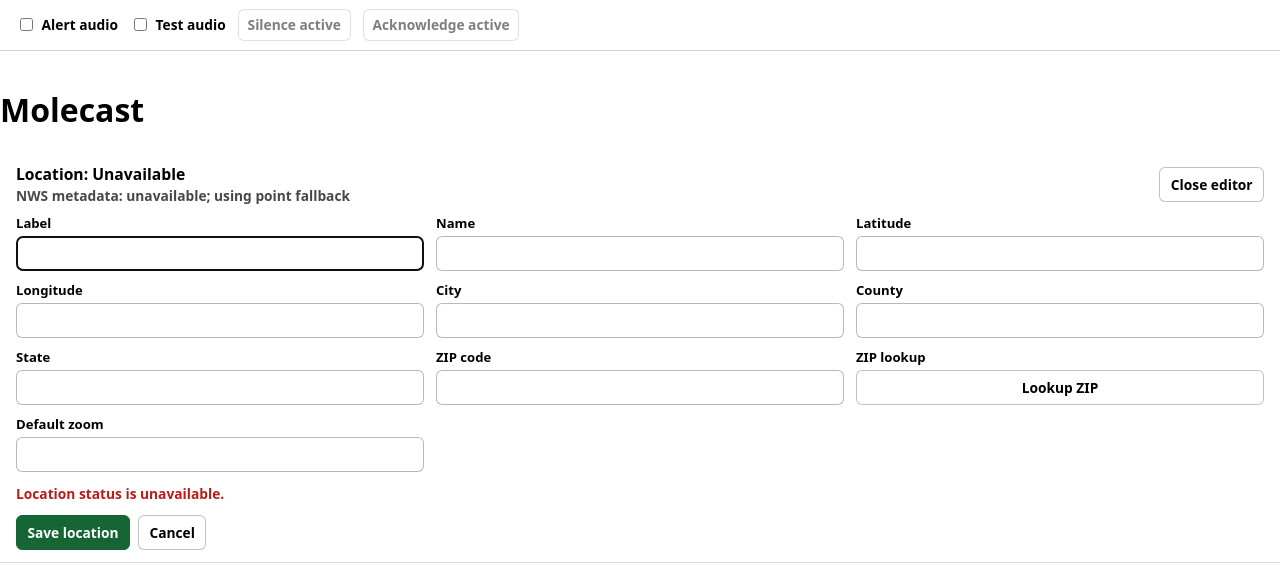
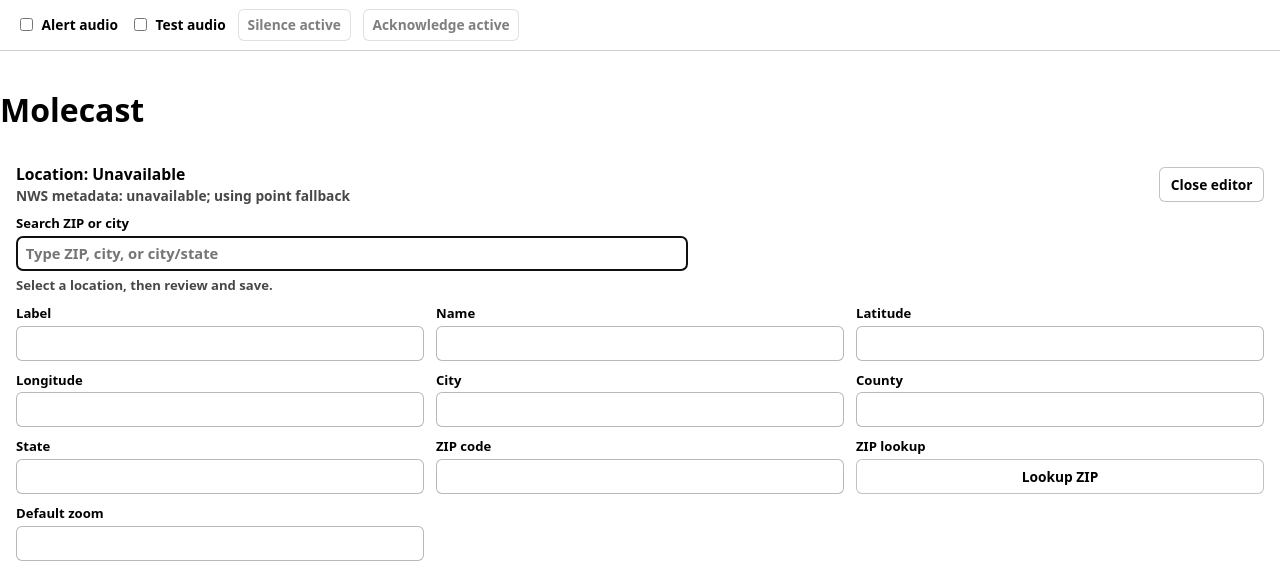
Before and after one commit to Hawcelison/molecast, a Python web app: template backend/app/templates/dashboard.html in a window 1280 px wide, after a click on "Edit location". Shown: the top 563 px of the page. Run offline with Jinja, Linux system fonts and the light colour scheme; the template is opened without the code that fills it: most values are stand-ins (such as "Sample title", 1, 10 or a date in 2020); some libraries are stand-ins or nearby versions.

Commit message:
Add location search autocomplete UI

```diff
--- a/backend/app/static/css/app.css
+++ b/backend/app/static/css/app.css
@@ -323,6 +323,13 @@ table {
   grid-template-columns: repeat(3, minmax(0, 1fr));
 }
 
+.location-editor__search {
+  display: grid;
+  gap: 0.35rem;
+  max-width: 42rem;
+  position: relative;
+}
+
 .location-editor label {
   display: grid;
   font-size: 0.82rem;
@@ -340,6 +347,83 @@ table {
   min-width: 0;
   padding: 0.48rem 0.55rem;
   width: 100%;
+}
+
+.location-editor__search-status,
+.location-editor__selected {
+  color: color-mix(in srgb, currentColor 72%, transparent);
+  font-size: 0.82rem;
+  font-weight: 700;
+  line-height: 1.3;
+  margin: 0;
+}
+
+.location-editor__search-status[data-state="error"] {
+  color: #b91c1c;
+}
+
+.location-editor__search-status[data-state="success"] {
+  color: #166534;
+}
+
+.location-editor__search-status[data-state="pending"] {
+  color: #1d4ed8;
+}
+
+.location-editor__search-status[data-state="empty"] {
+  color: color-mix(in srgb, currentColor 72%, transparent);
+}
+
+.location-editor__suggestions {
+  background: #ffffff;
+  border: 1px solid color-mix(in srgb, currentColor 22%, transparent);
+  border-radius: 6px;
+  box-shadow: 0 10px 24px rgb(15 23 42 / 0.14);
+  display: grid;
+  max-height: 17rem;
+  overflow-y: auto;
+  position: absolute;
+  top: calc(100% - 0.1rem);
+  width: 100%;
+  z-index: 30;
+}
+
+.location-editor__suggestions[hidden] {
+  display: none;
+}
+
+.location-editor__suggestion {
+  background: transparent;
+  border: 0;
+  border-bottom: 1px solid color-mix(in srgb, currentColor 10%, transparent);
+  color: inherit;
+  cursor: pointer;
+  display: grid;
+  gap: 0.12rem;
+  padding: 0.58rem 0.7rem;
+  text-align: left;
+}
+
+.location-editor__suggestion:last-child {
+  border-bottom: 0;
+}
+
+.location-editor__suggestion:hover,
+.location-editor__suggestion.is-highlighted {
+  background: #e0f2fe;
+}
+
+.location-editor__suggestion-primary {
+  font-size: 0.9rem;
+  font-weight: 850;
+  line-height: 1.25;
+}
+
+.location-editor__suggestion-secondary {
+  color: color-mix(in srgb, currentColor 68%, transparent);
+  font-size: 0.78rem;
+  font-weight: 700;
+  line-height: 1.25;
 }
 
 .location-editor__lookup {
--- a/backend/app/static/js/location-editor.js
+++ b/backend/app/static/js/location-editor.js
@@ -5,6 +5,11 @@
     isOpen: false,
     isSaving: false,
     isLookingUpZip: false,
+    searchTimer: null,
+    searchRequestId: 0,
+    searchAbortController: null,
+    searchResults: [],
+    highlightedSearchIndex: -1,
   };
 
   const fieldNames = [
@@ -32,6 +37,10 @@
     return getElement(`location-${name.replace("_", "-")}`);
   }
 
+  function getSearchInput() {
+    return getElement("location-search");
+  }
+
   function formatLocation(location) {
     if (!location) {
       return "Unavailable";
@@ -56,6 +65,39 @@
     message.dataset.state = type || "";
   }
 
+  function setSearchStatus(text, type) {
+    const status = getElement("location-search-status");
+    if (!status) {
+      return;
+    }
+    status.textContent = text || "";
+    status.dataset.state = type || "";
+  }
+
+  function setSearchExpanded(isExpanded) {
+    const input = getSearchInput();
+    if (input) {
+      input.setAttribute("aria-expanded", String(isExpanded));
+      if (!isExpanded) {
+        input.removeAttribute("aria-activedescendant");
+      }
+    }
+  }
+
+  function clearSearchTimer() {
+    if (state.searchTimer) {
+      window.clearTimeout(state.searchTimer);
+      state.searchTimer = null;
+    }
+  }
+
+  function abortPendingSearch() {
+    if (state.searchAbortController) {
+      state.searchAbortController.abort();
+      state.searchAbortController = null;
+    }
+  }
+
   function setPanelOpen(isOpen) {
     state.isOpen = isOpen;
     const panel = getElement("location-editor-panel");
@@ -69,7 +111,8 @@
     }
     if (isOpen) {
       populateForm(state.activeLocation);
-      getField("label")?.focus();
+      setSearchStatus("Select a location, then review and save.", "");
+      getSearchInput()?.focus();
     }
   }
 
@@ -155,6 +198,151 @@
     };
   }
 
+  function buildSuggestionLocation(suggestion) {
+    const city = suggestion.city || "";
+    const stateCode = suggestion.state || "";
+    const zipCode = suggestion.zip || "";
+    const cityState = [city, stateCode].filter(Boolean).join(", ");
+    const label = suggestion.kind === "zip" && zipCode
+      ? `${cityState} ${zipCode}`.trim()
+      : cityState || suggestion.label || "Selected location";
+
+    return {
+      label: label,
+      name: label,
+      city: city,
+      county: suggestion.county || "",
+      state: stateCode,
+      zip_code: zipCode,
+      latitude: suggestion.latitude,
+      longitude: suggestion.longitude,
+      default_zoom: suggestion.default_zoom || parseNumberField("default_zoom") || 9,
+    };
+  }
+
+  function readableToken(value) {
+    return String(value || "")
+      .replace(/_/g, " ")
+      .replace(/\b\w/g, function (letter) {
+        return letter.toUpperCase();
+      });
+  }
+
+  function suggestionSecondaryText(suggestion) {
+    const parts = [];
+    const county = suggestion.county || "";
+    if (suggestion.kind) {
+      parts.push(readableToken(suggestion.kind));
+    }
+    if (suggestion.accuracy) {
+      parts.push(readableToken(suggestion.accuracy));
+    }
+    if (county) {
+      parts.push(county.toLowerCase().endsWith(" county") ? county : `${county} County`);
+    }
+    return parts.join(" - ");
+  }
+
+  function updateHighlightedSuggestion() {
+    const input = getSearchInput();
+    const options = Array.from(getElement("location-search-results")?.querySelectorAll("[role='option']") || []);
+    options.forEach(function (option, index) {
+      const isHighlighted = index === state.highlightedSearchIndex;
+      option.classList.toggle("is-highlighted", isHighlighted);
+      option.setAttribute("aria-selected", String(isHighlighted));
+      if (isHighlighted && input) {
+        input.setAttribute("aria-activedescendant", option.id);
+      }
+    });
+    if (state.highlightedSearchIndex < 0 && input) {
+      input.removeAttribute("aria-activedescendant");
+    }
+  }
+
+  function clearSuggestions() {
+    const results = getElement("location-search-results");
+    state.searchResults = [];
+    state.highlightedSearchIndex = -1;
+    if (results) {
+      results.replaceChildren();
+      results.hidden = true;
+    }
+    setSearchExpanded(false);
+  }
+
+  function renderSuggestions(suggestions) {
+    const results = getElement("location-search-results");
+    if (!results) {
+      return;
+    }
+
+    results.replaceChildren();
+    state.searchResults = suggestions;
+    state.highlightedSearchIndex = suggestions.length > 0 ? 0 : -1;
+
+    suggestions.forEach(function (suggestion, index) {
+      const option = document.createElement("button");
+      option.id = `location-search-option-${index}`;
+      option.className = "location-editor__suggestion";
+      option.type = "button";
+      option.setAttribute("role", "option");
+      option.setAttribute("aria-selected", "false");
+      option.addEventListener("click", function () {
+        selectSuggestion(index);
+      });
+
+      const primary = document.createElement("span");
+      primary.className = "location-editor__suggestion-primary";
+      primary.textContent = suggestion.label || "Unnamed location";
+
+      const secondary = document.createElement("span");
+      secondary.className = "location-editor__suggestion-secondary";
+      secondary.textContent = suggestionSecondaryText(suggestion);
+
+      option.append(primary, secondary);
+      results.append(option);
+    });
+
+    results.hidden = suggestions.length === 0;
+    setSearchExpanded(suggestions.length > 0);
+    updateHighlightedSuggestion();
+  }
+
+  function setSelectedSuggestionPreview(suggestion) {
+    const preview = getElement("location-selected-suggestion");
+    if (!preview) {
+      return;
+    }
+    if (!suggestion) {
+      preview.hidden = true;
+      preview.textContent = "";
+      return;
+    }
+    const secondary = suggestionSecondaryText(suggestion);
+    preview.textContent = secondary
+      ? `Selected: ${suggestion.label} (${secondary})`
+      : `Selected: ${suggestion.label}`;
+    preview.hidden = false;
+  }
+
+  function selectSuggestion(index) {
+    const suggestion = state.searchResults[index];
+    if (!suggestion) {
+      return;
+    }
+
+    populateForm(buildSuggestionLocation(suggestion));
+    const input = getSearchInput();
+    if (input) {
+      input.value = suggestion.label || "";
+    }
+    clearSuggestions();
+    setSelectedSuggestionPreview(suggestion);
+    setSearchStatus("Select a location, then review and save.", "success");
+    setMessage("Search populated the editor. Review and save to apply.", "success");
+    getField("label")?.focus();
+  }
+
   async function fetchJson(url, options) {
     const response = await window.fetch(url, options);
     let body = null;
@@ -168,6 +356,59 @@
       throw new Error(typeof detail === "string" ? detail : `Request failed with ${response.status}.`);
     }
     return body;
+  }
+
+  async function searchLocations(query, requestId) {
+    abortPendingSearch();
+    state.searchAbortController = new AbortController();
+    setSearchStatus("Searching locations...", "pending");
+
+    try {
+      const payload = await fetchJson(
+        `/api/location/search?q=${encodeURIComponent(query)}&limit=8&type=zip,city`,
+        { signal: state.searchAbortController.signal },
+      );
+      if (requestId !== state.searchRequestId) {
+        return;
+      }
+      const suggestions = Array.isArray(payload?.results) ? payload.results : [];
+      if (suggestions.length === 0) {
+        clearSuggestions();
+        setSearchStatus("No matching locations found", "empty");
+        return;
+      }
+      renderSuggestions(suggestions);
+      setSearchStatus("Select a location, then review and save.", "");
+    } catch (error) {
+      if (error.name === "AbortError" || requestId !== state.searchRequestId) {
+        return;
+      }
+      clearSuggestions();
+      setSearchStatus(error.message || "Location search failed.", "error");
+    } finally {
+      if (requestId === state.searchRequestId) {
+        state.searchAbortController = null;
+      }
+    }
+  }
+
+  function queueLocationSearch() {
+    clearSearchTimer();
+    abortPendingSearch();
+    state.searchRequestId += 1;
+    const requestId = state.searchRequestId;
+    const query = getSearchInput()?.value.trim() || "";
+
+    setSelectedSuggestionPreview(null);
+    if (query.length < 2) {
+      clearSuggestions();
+      setSearchStatus("Type at least 2 characters to search ZIP or city.", "");
+      return;
+    }
+
+    state.searchTimer = window.setTimeout(function () {
+      searchLocations(query, requestId);
+    }, 300);
   }
 
   function updateConfig(location) {
@@ -223,6 +464,9 @@
     try {
       const lookup = await fetchJson(`/api/location/lookup/${encodeURIComponent(zipCode)}`);
       populateForm(buildZipLocation(lookup));
+      clearSuggestions();
+      setSelectedSuggestionPreview(null);
+      setSearchStatus("Select a location, then review and save.", "");
       setMessage("ZIP lookup populated the editor. Review and save to apply.", "success");
       getField("label")?.focus();
     } catch (error) {
@@ -301,11 +545,49 @@
     });
     getElement("location-editor-cancel")?.addEventListener("click", function () {
       setMessage("", "");
+      clearSearchTimer();
+      abortPendingSearch();
+      clearSuggestions();
+      setSelectedSuggestionPreview(null);
+      if (getSearchInput()) {
+        getSearchInput().value = "";
+      }
+      setSearchStatus("Select a location, then review and save.", "");
       populateForm(state.activeLocation);
       setPanelOpen(false);
     });
     getElement("location-zip-lookup")?.addEventListener("click", lookupZipCode);
     getElement("location-editor-form")?.addEventListener("submit", saveLocation);
+    getSearchInput()?.addEventListener("input", queueLocationSearch);
+    getSearchInput()?.addEventListener("keydown", function (event) {
+      if (event.key === "ArrowDown") {
+        if (state.searchResults.length > 0) {
+          event.preventDefault();
+          state.highlightedSearchIndex = Math.min(
+            state.highlightedSearchIndex + 1,
+            state.searchResults.length - 1,
+          );
+          updateHighlightedSuggestion();
+        }
+      } else if (event.key === "ArrowUp") {
+        if (state.searchResults.length > 0) {
+          event.preventDefault();
+          state.highlightedSearchIndex = Math.max(state.highlightedSearchIndex - 1, 0);
+          updateHighlightedSuggestion();
+        }
+      } else if (event.key === "Enter") {
+        event.preventDefault();
+        if (state.highlightedSearchIndex >= 0) {
+          selectSuggestion(state.highlightedSearchIndex);
+        }
+      } else if (event.key === "Escape") {
+        event.preventDefault();
+        clearSearchTimer();
+        abortPendingSearch();
+        clearSuggestions();
+        setSearchStatus("Select a location, then review and save.", "");
+      }
+    });
   }
 
   async function initialize() {
@@ -325,6 +607,9 @@
   window.MOLECAST_LOCATION_EDITOR = {
     refresh: refresh,
     lookupZipCode: lookupZipCode,
+    searchLocations: function () {
+      queueLocationSearch();
+    },
     getActiveLocation: function () {
       return state.activeLocation;
     },
--- a/backend/app/templates/base.html
+++ b/backend/app/templates/base.html
@@ -6,7 +6,7 @@
     <title>Molecast</title>
     <link rel="icon" href="data:,">
     <link href="https://api.mapbox.com/mapbox-gl-js/v3.10.0/mapbox-gl.css" rel="stylesheet">
-    <link rel="stylesheet" href="/static/css/app.css?v=app-20260501b">
+    <link rel="stylesheet" href="/static/css/app.css?v=app-20260501d">
     <script src="https://unpkg.com/htmx.org@1.9.12" defer></script>
     <script src="https://api.mapbox.com/mapbox-gl-js/v3.10.0/mapbox-gl.js" defer></script>
     {% block frontend_config %}{% endblock %}
--- a/backend/app/templates/dashboard.html
+++ b/backend/app/templates/dashboard.html
@@ -12,7 +12,7 @@
 <script src="/static/js/modules/alert-icons.js?v=alert-ui-20260501b" defer></script>
 <script src="/static/js/modules/alert-audio.js?v=alert-ui-20260501b" defer></script>
 <script src="/static/js/modules/alert-banners.js?v=alert-ui-20260501b" defer></script>
-<script src="/static/js/location-editor.js?v=zip-lookup-20260501b" defer></script>
+<script src="/static/js/location-editor.js?v=location-search-20260501b" defer></script>
 {% endblock %}
 
 {% block content %}
@@ -36,6 +36,27 @@
     </div>
     <div id="location-editor-panel" class="location-editor" hidden>
       <form id="location-editor-form" class="location-editor__form">
+        <div class="location-editor__search">
+          <label for="location-search">
+            Search ZIP or city
+            <input
+              id="location-search"
+              name="location_search"
+              type="search"
+              maxlength="120"
+              autocomplete="off"
+              placeholder="Type ZIP, city, or city/state"
+              role="combobox"
+              aria-autocomplete="list"
+              aria-expanded="false"
+              aria-controls="location-search-results"
+              aria-describedby="location-search-status"
+            >
+          </label>
+          <p id="location-search-status" class="location-editor__search-status" role="status" aria-live="polite">Select a location, then review and save.</p>
+          <div id="location-search-results" class="location-editor__suggestions" role="listbox" hidden></div>
+          <p id="location-selected-suggestion" class="location-editor__selected" hidden></p>
+        </div>
         <div class="location-editor__grid">
           <label>
             Label
```
